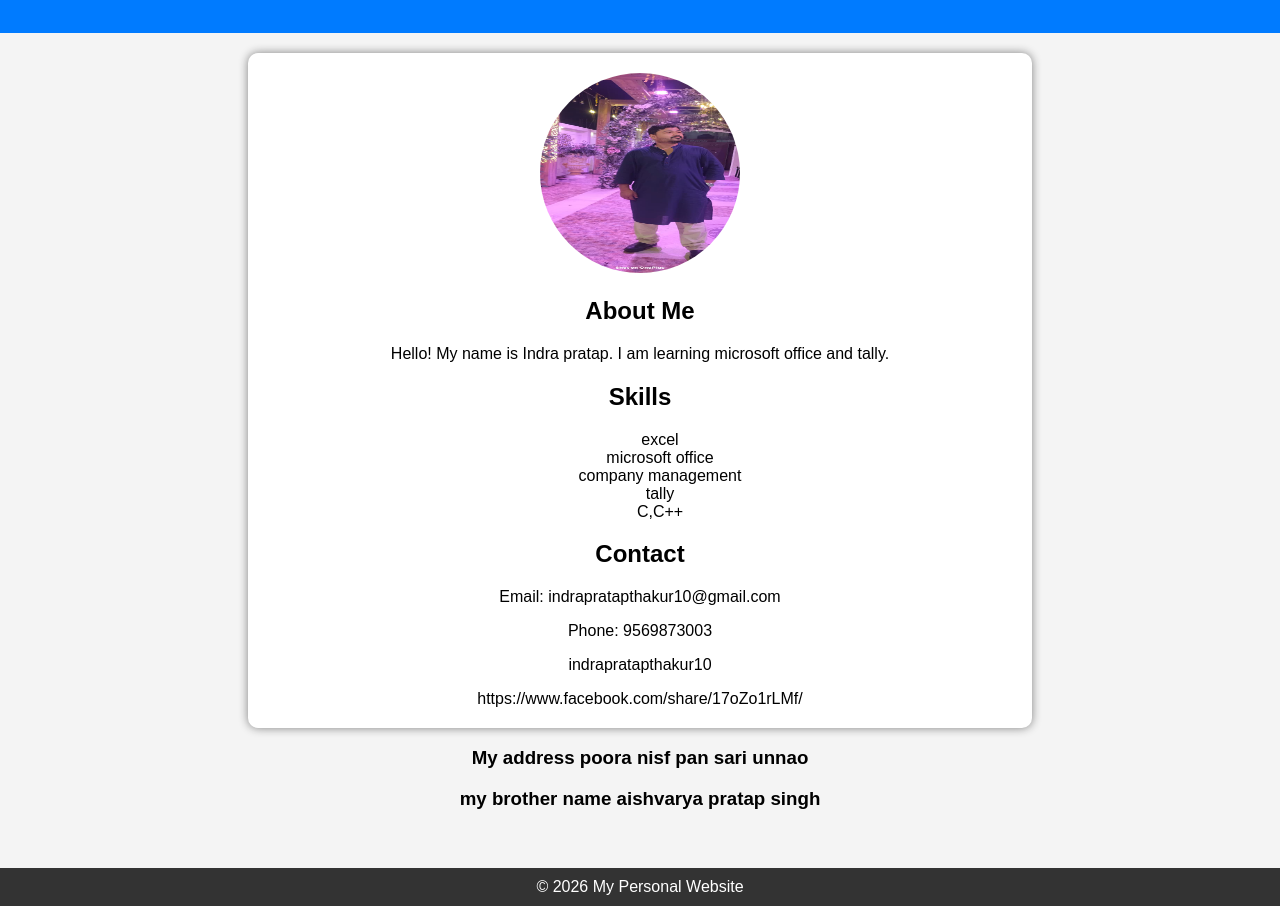
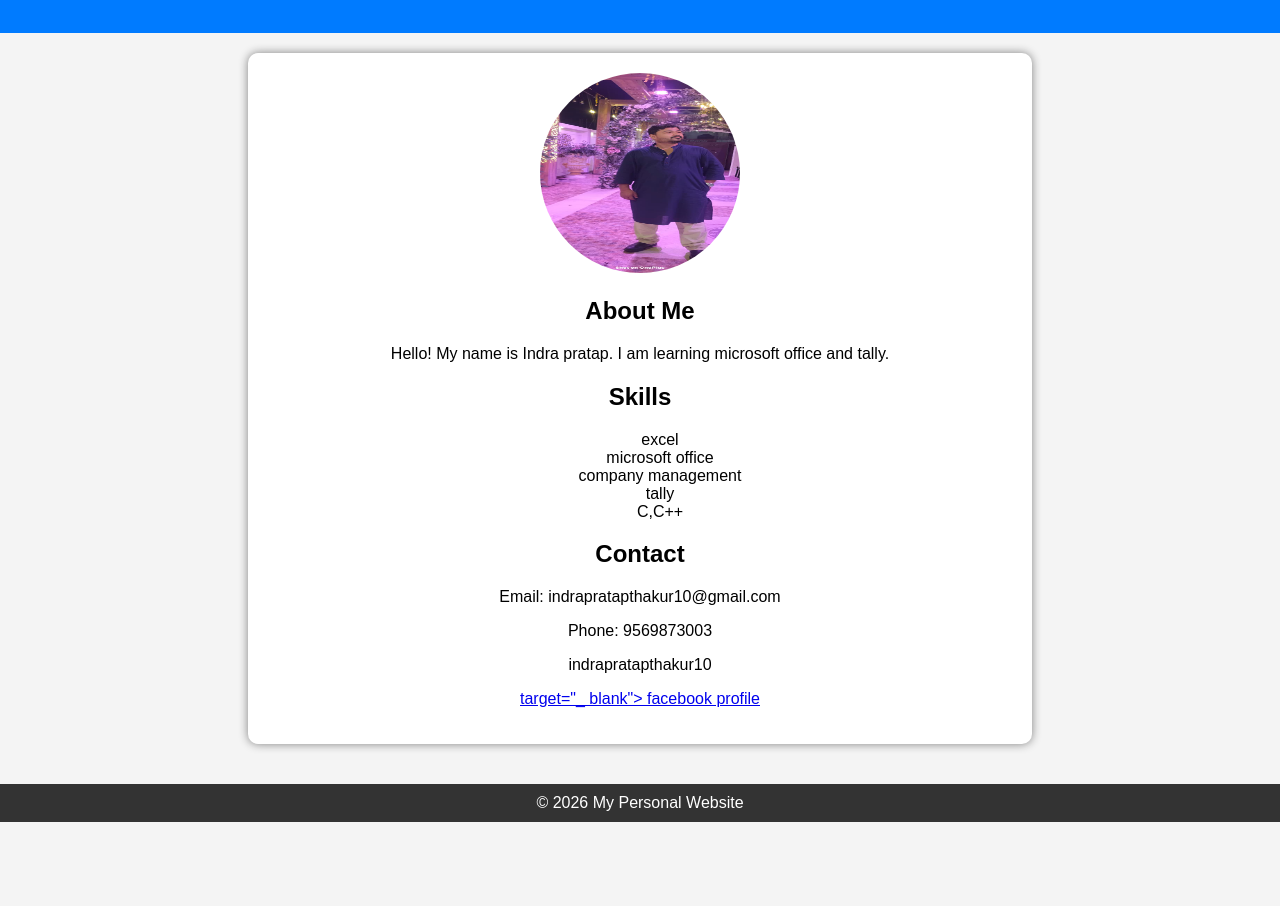
Before and after one commit to AISHVARYA12174/indra-pratap, a plain HTML site: page index.html in a window 1280 px wide. Shown: the part 121-1027 px from the top of the page. After the commit the page ends 943 px from the top, so only its background shows below. Drawn offline with Linux system fonts and the light colour scheme.

Commit message:
Update index.html

```diff
--- a/index.html
+++ b/index.html
@@ -73,18 +73,20 @@
         <p>Email: indrapratapthakur10@gmail.com</p>
         <p>Phone: 9569873003</p>
         <P>indrapratapthakur10</P>
-        <o>https://www.facebook.com/share/17oZo1rLMf/</o>
+        <p>
+        <a
+            href=https://www.facebook.com/share/17oZo1rLMf/</o>
+            target="_ blank">
+            facebook profile
+        </a>
+        </p>
     </div>
 
-        <h3>
-            <p>My address poora nisf pan sari unnao</p>
-            <p>my brother name aishvarya pratap singh</p>
-        </h3>
 </div>
 
 <footer>
     © 2026 My Personal Website
 </footer>
 
-    <html>
-        <boddy></boddy>
+</body>
+</html>
```
